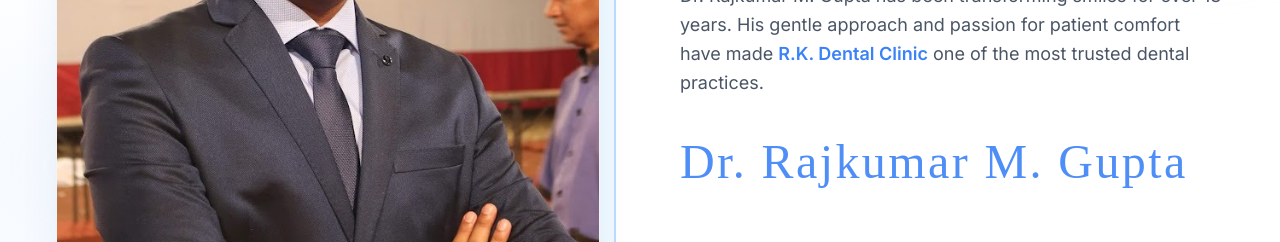
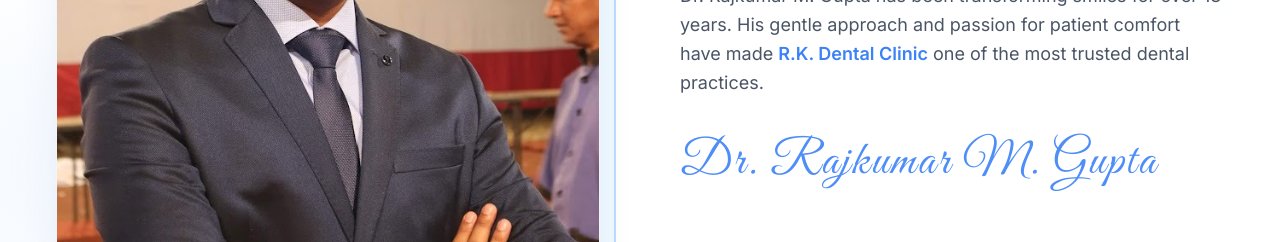
Before and after one commit to khusshis/dental, a React (Vite) app: page / in a window 1280 px wide. Shown: the part 2180-2422 px from the top of the page. Built offline with nearby package versions, Linux system fonts and the light colour scheme.

Commit message:
Fix cursive font loading in signature

```diff
--- a/index.html
+++ b/index.html
@@ -7,7 +7,7 @@
     <title>R.K. Dental Clinic - Your Smile, Our Priority</title>
     <link rel="preconnect" href="https://fonts.googleapis.com">
     <link rel="preconnect" href="https://fonts.gstatic.com" crossorigin>
-    <link href="https://fonts.googleapis.com/css2?family=Inter:wght@300;400;500;600;700&display=swap" rel="stylesheet">
+    <link href="https://fonts.googleapis.com/css2?family=Great+Vibes&family=Inter:wght@300;400;500;600;700&display=swap" rel="stylesheet">
   </head>
   <body>
     <div id="root"></div>
--- a/src/App.tsx
+++ b/src/App.tsx
@@ -752,7 +752,7 @@ export default function App() {
               <div className="mt-8">
                 <span
                   className="text-4xl md:text-5xl text-[#3b82f6] opacity-90 tracking-wider"
-                  style={{ fontFamily: "'Brush Script MT', 'Lucida Handwriting', 'Great Vibes', cursive" }}
+                  style={{ fontFamily: "'Great Vibes', 'Brush Script MT', 'Lucida Handwriting', cursive" }}
                 >
                   Dr. Rajkumar M. Gupta
                 </span>
```
